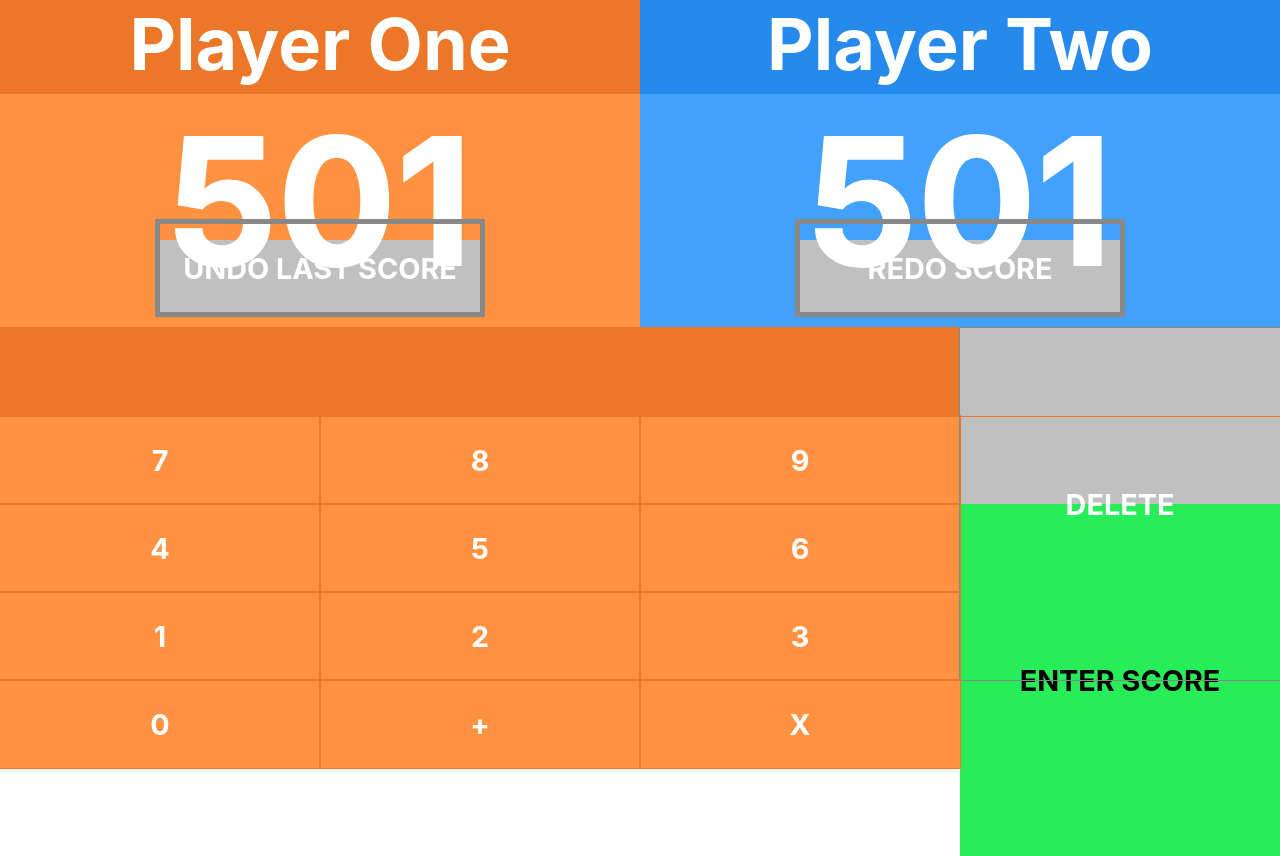
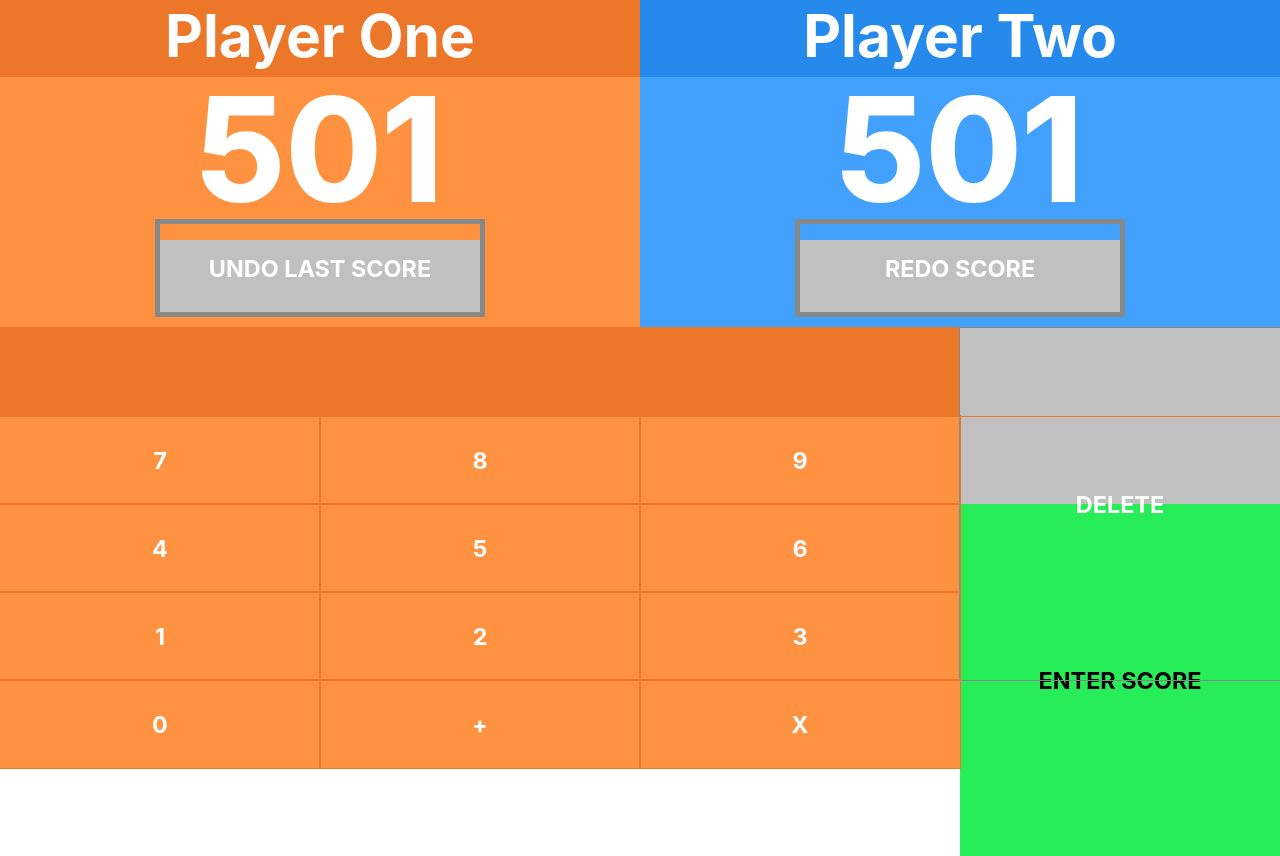
Before and after one commit to wardt7/SuperDart, a React (Create React App) app in the folder interface/: page / in a window 1280 px wide. Built offline with nearby package versions, Linux system fonts and the light colour scheme.

Commit message:
HOTFIX: Converted ems to px due to Windows rendering bugs (they quite literally calculate stuff wrong). This is due to using Windows as the test platform due to better performance over the virtual machine

```diff
--- a/interface/src/components/input/input.css
+++ b/interface/src/components/input/input.css
@@ -1,15 +1,15 @@
 .input {
     display: flex;
-    padding-left: 0.5em;
+    padding-left: 19.5px;
     justify-content: left;
     align-items: center;
     font-weight: bolder;
-    font-size: 3em;
+    font-size: 39px;
     outline: 1px solid #888;
     flex: 1 1 0;
     width: 100%;
     height: 100%;
-    min-height: 1.2em;
+    min-height: 16px;
     -webkit-transition-property: background-color;
     -webkit-transition-duration: 0.75s;
     -webkit-transition-timing-function: ease;
--- a/interface/src/components/keyButton/keyButton.css
+++ b/interface/src/components/keyButton/keyButton.css
@@ -6,7 +6,7 @@
     justify-content: center;
     align-items: center;
     font-weight: bolder;
-    font-size: 1.8em;
+    font-size: 23.4px;
     /* Controls the border colour for flexbox */
     outline: 0;
     width: 100%;
--- a/interface/src/components/player/player.css
+++ b/interface/src/components/player/player.css
@@ -15,8 +15,9 @@
 h2 {
     color: white;
     text-align: center;
-    font-size: 4.5em;
-    padding-bottom: 0.1em;
+    font-size: 58.5px;
+    padding-bottom: 5.85px;
+	margin-bottom: -14.6333px;
     width: 100%;
 }
 
@@ -31,7 +32,7 @@ h2.playertwo{
 h1 {
     color: white;
     text-align: center;
-    font-size: 11em;
+    font-size: 143px;
     -webkit-transition-property: color;
     -webkit-transition-duration: 0.75s;
     -webkit-transition-timing-function: ease;
```
Also changed, not shown: 1 other file (tests, documents, lock files or other folders).
